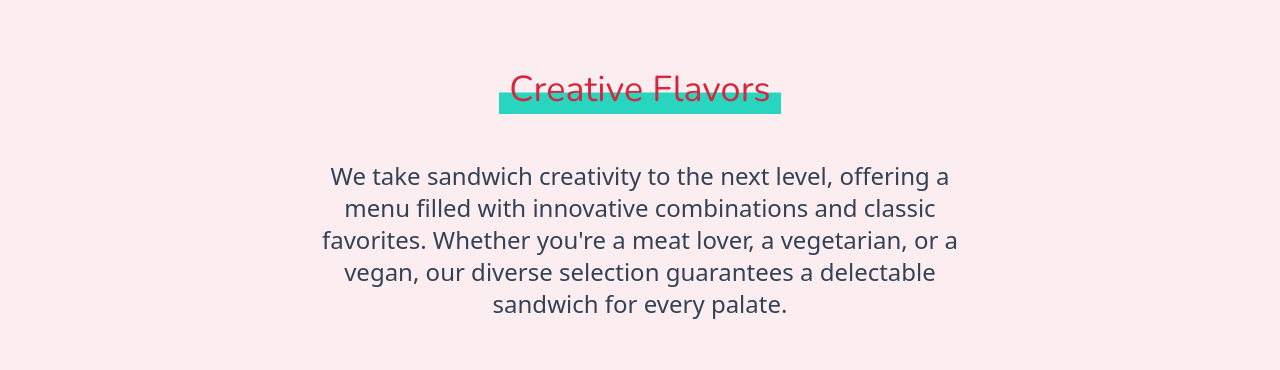
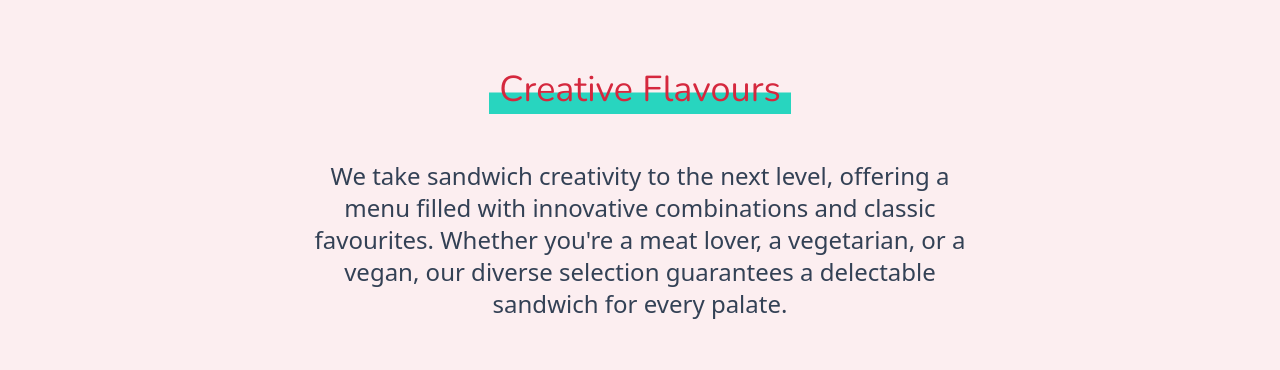
Before and after one commit to infinitemax/stacked-deli, a website: page index.html in a window 1280 px wide. Shown: the part 2502-2872 px from the top of the page. Drawn offline with nearby package versions, Linux system fonts and the light colour scheme; files that its build step writes are made by us from their sources.

Commit message:
update spelling

```diff
--- a/index.html
+++ b/index.html
@@ -122,10 +122,10 @@
             <div class="max-w-[700px] mx-auto">
                 <h3 class="text-center text-2xl sm:text-4xl titles pb-10 leading-8 md:leading-relaxed"><span>
                     Creative
-                        Flavors
+                        Flavours
                 </span></h3>
                 <p class="text-center px-4 text-slate-700 text-xl md:text-2xl font-light">We take sandwich creativity to
-                    the next level, offering a menu filled with innovative combinations and classic favorites. Whether
+                    the next level, offering a menu filled with innovative combinations and classic favourites. Whether
                     you're a meat lover, a vegetarian, or a vegan, our diverse selection guarantees a delectable
                     sandwich for every palate.</p>
             </div>
```
